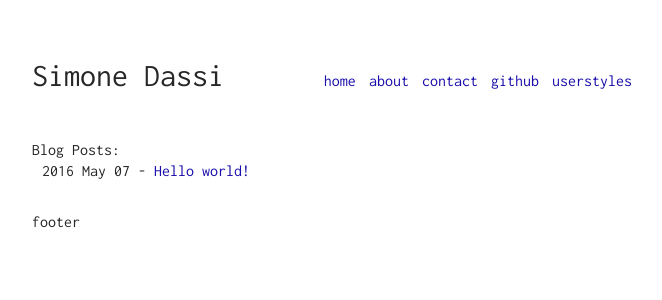
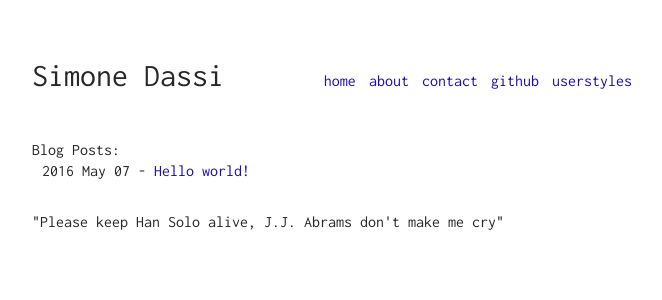
Before and after one commit to SimoDax/simodax.github.io, a Jekyll site: the page built from index.html, in a window 1280 px wide. Shown: the top 300 px of the page, without its empty margins (308-970 px from the left). Built offline with Jekyll 4.4.1, drawn with Linux system fonts in a browser that asks for light colours.

Commit message:
Update index.html

```diff
--- a/index.html
+++ b/index.html
@@ -17,5 +17,5 @@ published: true
 </div>
 
 <div class="header">
-    footer
+    "Please keep Han Solo alive, J.J. Abrams don't make me cry"
 </div>
```
